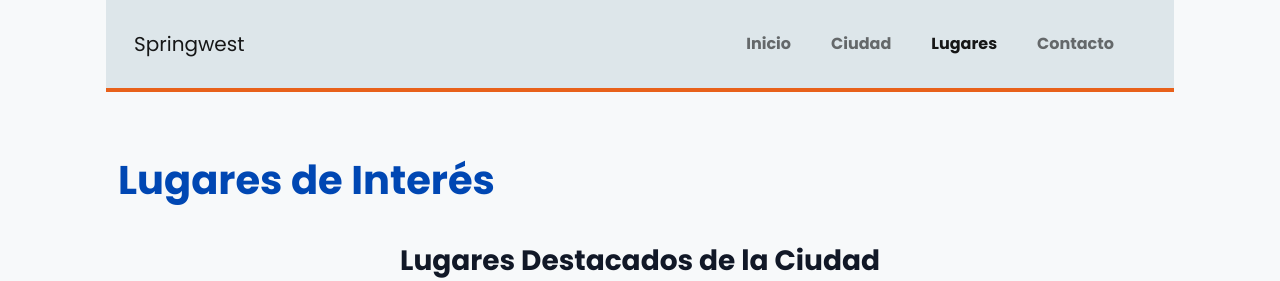
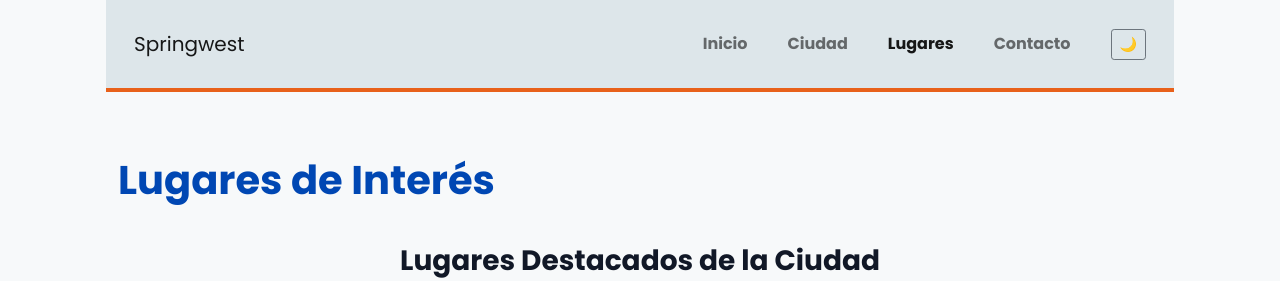
Before and after one commit to LI-TP-grupo3/Trabajo-practico-3, a plain HTML site: page lugares.html in a window 1280 px wide. Shown: the top 281 px of the page. Drawn offline with nearby package versions, Linux system fonts and the light colour scheme; a web font is replaced by a local one.

Commit message:
creacion y enlace de js y boton oscuro en todas las paginas

```diff
--- a/lugares.html
+++ b/lugares.html
@@ -36,6 +36,9 @@
                         </li>
                         <li class="nav-item">
                             <a class="nav-link" href="contactos.html">Contacto</a>
+                        </li>
+                         <li class="nav-item d-flex align-items-center ms-lg-2">
+                            <button id="btn-modo" class="btn btn-outline-secondary btn-sm">🌙</button>
                         </li>
                     </ul>
                 </div>
@@ -127,5 +130,6 @@
     </footer>
 
     <script src="https://cdn.jsdelivr.net/npm/bootstrap@5.0.2/dist/js/bootstrap.bundle.min.js" integrity="sha384-MrcW6ZMFYlzcLA8Nl+NtUVF0sA7MsXsP1UyJoMp4YLEuNSfAP+JcXn/tWtIaxVXM" crossorigin="anonymous"></script>
-</body>
+    <script src="js/script.js"></script>
+  </body>
 </html>
```
Also changed, not shown: ciudad.html (+6 -0 lines), contactos.html (+5 -0 lines), index.html (+4 -0 lines), js/scrip.js (added).
